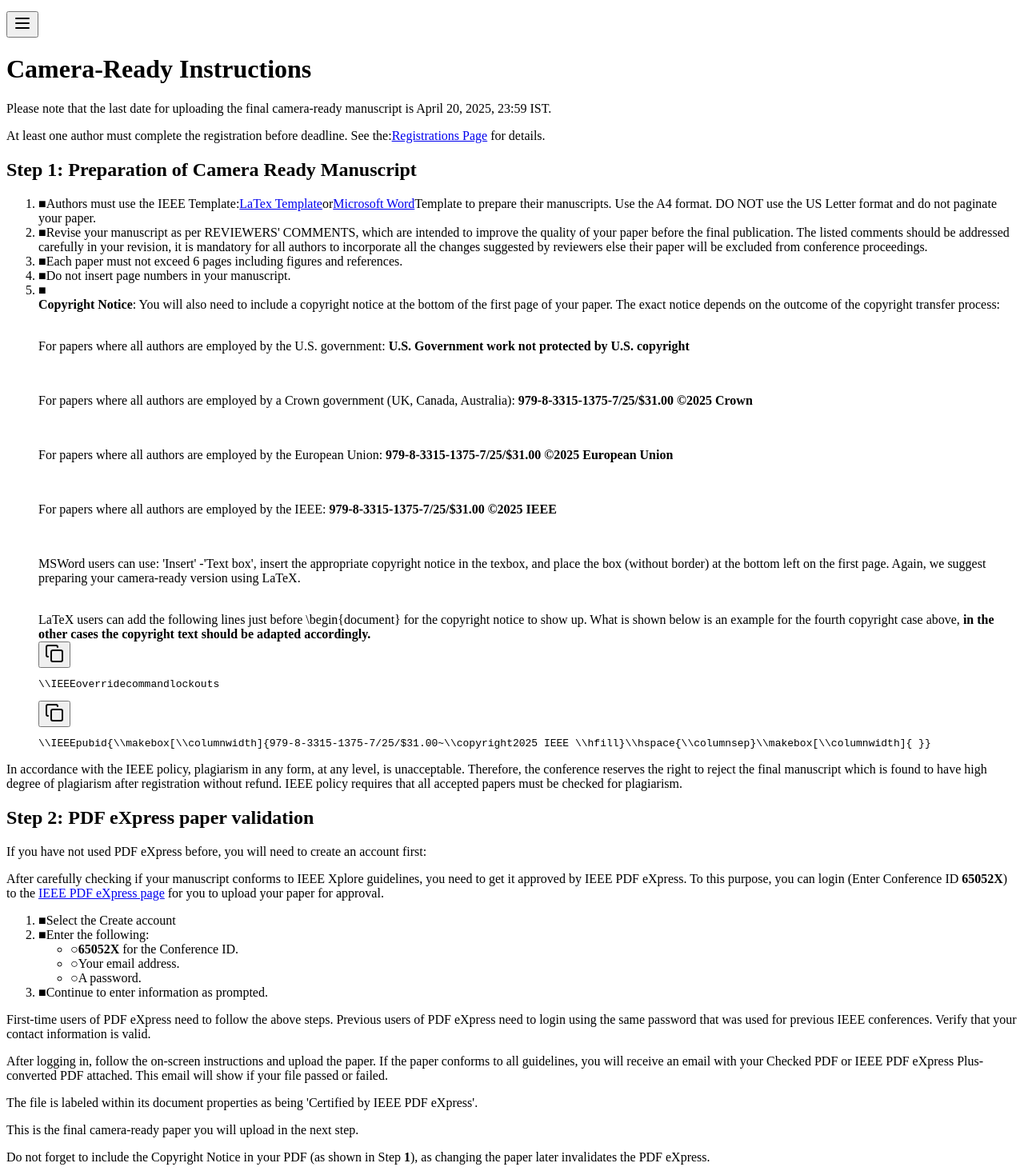
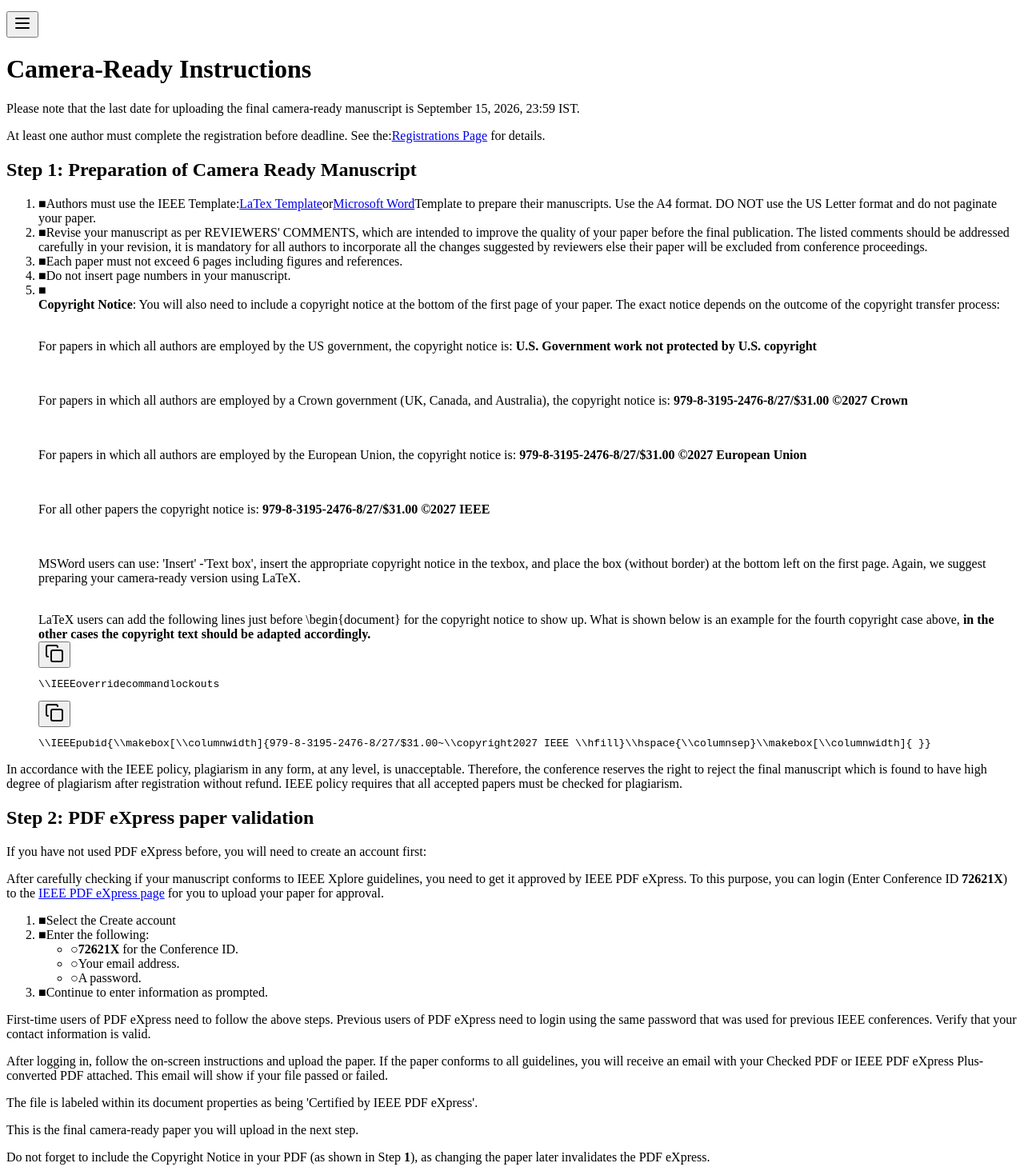
Before and after one commit to Ayush-Tripathy/icaiet-2025, a React (Vite) app: page /camera-ready-instructions in a window 1280 px wide. Shown: the part 2541-4010 px from the top of the page at 80% size. Built offline with nearby package versions, Linux system fonts and the light colour scheme; the HTML template or start-up script is replaced by a standard one.

Commit message:
Update copyright notices in CameraReadyInstructions.tsx for ICAIET 2027

```diff
--- a/src/pages/CameraReadyInstructions.tsx
+++ b/src/pages/CameraReadyInstructions.tsx
@@ -21,7 +21,7 @@ export default function CameraReadyInstructions() {
         <div className="space-y-6">
           <p className="font-bold">
             Please note that the last date for uploading the final camera-ready
-            manuscript is April 20, 2025, 23:59 IST.
+            manuscript is September 15, 2026, 23:59 IST.
           </p>
           <p className="font-bold">
             At least one author must complete the registration before deadline.
@@ -92,6 +92,7 @@ export default function CameraReadyInstructions() {
                 transfer process:
                 <br />
                 <br />
+                {/*
                 <p>
                   For papers where all authors are employed by the U.S. government: <strong> U.S. Government work not protected by U.S. copyright</strong>
 
@@ -110,6 +111,23 @@ export default function CameraReadyInstructions() {
                 <p>
                   For papers where all authors are employed by the IEEE:
 <strong> 979-8-3315-1375-7/25/$31.00 ©2025 IEEE</strong>
+                </p>
+                */}
+
+                <p>
+                  For papers in which all authors are employed by the US government, the copyright notice is: <strong>U.S. Government work not protected by U.S. copyright</strong>
+                </p>
+                <br />
+                <p>
+                  For papers in which all authors are employed by a Crown government (UK, Canada, and Australia), the copyright notice is: <strong>979-8-3195-2476-8/27/$31.00 ©2027 Crown</strong>
+                </p>
+                <br />
+                <p>
+                  For papers in which all authors are employed by the European Union, the copyright notice is: <strong>979-8-3195-2476-8/27/$31.00 ©2027 European Union</strong>
+                </p>
+                <br />
+                <p>
+                  For all other papers the copyright notice is: <strong>979-8-3195-2476-8/27/$31.00 ©2027 IEEE</strong>
                 </p>
                 <br />
                 <p>
@@ -165,7 +183,7 @@ export default function CameraReadyInstructions() {
                             setCopiedKey("");
                           }, 3000);
                           navigator.clipboard.writeText(
-                            "\\IEEEpubid{\\makebox[\\columnwidth]{979-8-3315-1375-7/25/$31.00~\\copyright2025 IEEE \\hfill}\\hspace{\\columnsep}\\makebox[\\columnwidth]{ }}"
+                            "\\IEEEpubid{\\makebox[\\columnwidth]{979-8-3195-2476-8/27/$31.00~\\copyright2027 IEEE \\hfill}\\hspace{\\columnsep}\\makebox[\\columnwidth]{ }}"
                           );
                         }}
                       >
@@ -178,7 +196,7 @@ export default function CameraReadyInstructions() {
                     </div>
                     <pre className="overflow-x-auto scrollbar-thin bg-[#f8f9fa] text-[#37474f] py-px px-1 rounded-lg border border-input">
                       \\IEEEpubid{"{"}\\makebox[\\columnwidth]{"{"}
-                      979-8-3315-1375-7/25/$31.00~\\copyright{}2025 IEEE \\hfill
+                      979-8-3195-2476-8/27/$31.00~\\copyright{}2027 IEEE \\hfill
                       {"}"}\\hspace{"{"}\\columnsep{"}"}
                       \\makebox[\\columnwidth]{"{ }"}
                       {"}"}
@@ -209,7 +227,7 @@ export default function CameraReadyInstructions() {
           <p>
             After carefully checking if your manuscript conforms to IEEE Xplore
             guidelines, you need to get it approved by IEEE PDF eXpress. To this
-            purpose, you can login (Enter Conference ID <strong>65052X</strong>)
+            purpose, you can login (Enter Conference ID <strong>72621X</strong>)
             to the{" "}
             <a
               href="https://ieee-pdf-express.org/account/login?ReturnUrl=%2F"
@@ -233,7 +251,7 @@ export default function CameraReadyInstructions() {
                   <li className="flex items-start">
                     <span className="text-blue-400 mr-2">○</span>
                     <span>
-                      <strong>65052X</strong> for the Conference ID.
+                      <strong>72621X</strong> for the Conference ID.
                     </span>
                   </li>
                   <li className="flex items-start">
@@ -424,7 +442,7 @@ export default function CameraReadyInstructions() {
 
           <p className="mt-6">
             <strong>Note: </strong> Ensure that the similarity level in your
-            final camera-ready paper <strong>does not exceed 20%.</strong> This
+            final camera-ready paper <strong>does not exceed 15%.</strong> This
             limit applies to the entire paper, without exceptions for any
             individual components. The conference and the IEEE will also check
             that you have adhered to the similarity upper bound before final
```
